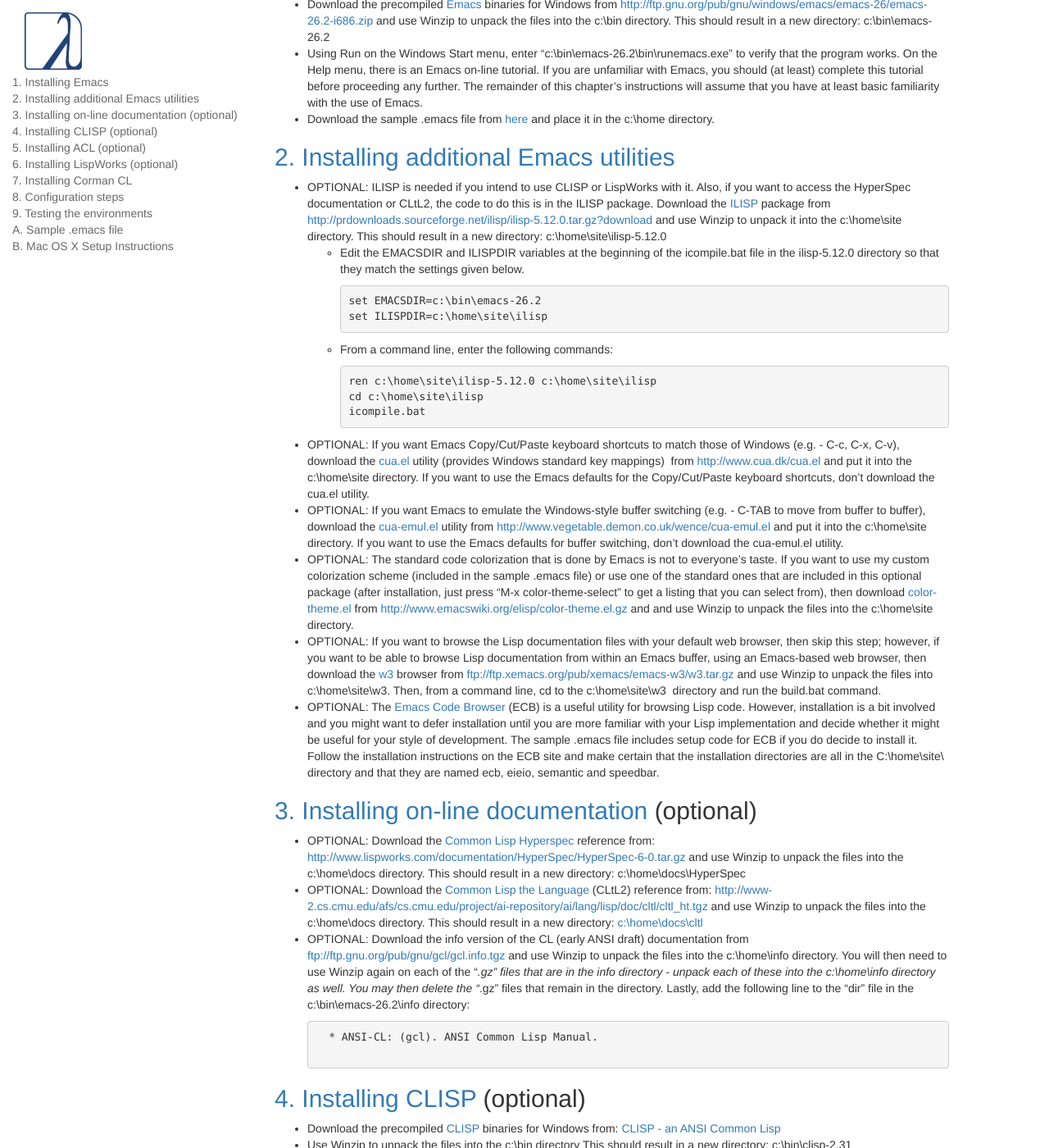
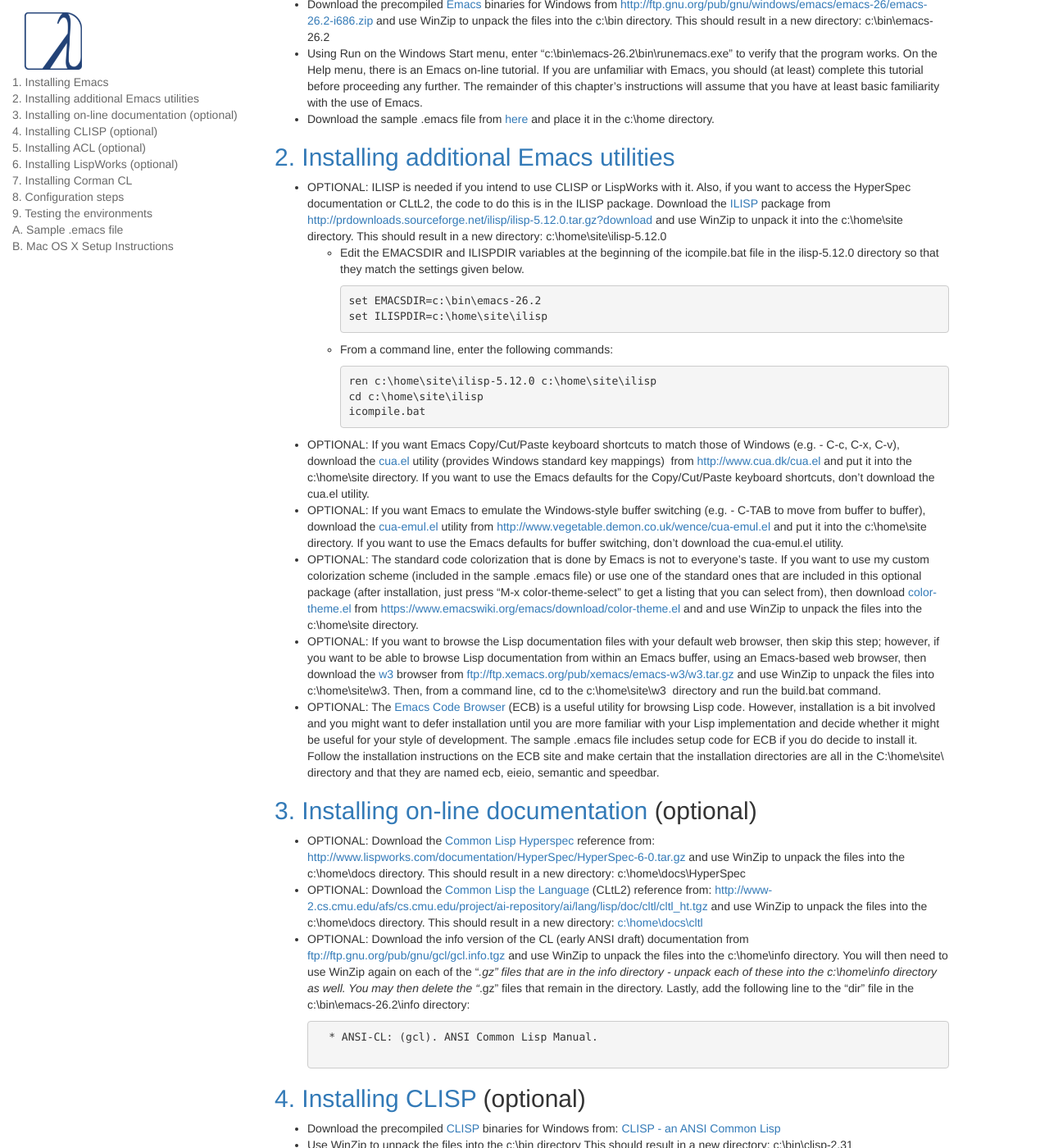
Before and after one commit to LispCookbook/cl-cookbook, a Jekyll site: the page built from windows.md, in a window 1280 px wide and 1400 px high, scrolled down 1182 px. Shown: the whole window at 82% size. Built offline with Jekyll 4.4.1, drawn with Linux system fonts in a browser that asks for light colours; some of the changed text lies outside the part shown.

Commit message:
windows.md: remove broken links; fix typos

```diff
--- a/windows.md
+++ b/windows.md
@@ -43,8 +43,8 @@
 For each installation, an installation directory is suggested. It is recommended that you install in the suggested directory since, if you use the suggested directory names, the provided Emacs start-up file (.emacs) will work "out-of-the-box". Please note the following:
 
 * If you use alternative directory names, you will need to modify the .emacs file (instructions provided in step #8).
-* The instructions assume you are using Winzip; however, you can use any alternative utility.
-* When you unpack .gz files with Winzip, it will ask you "Should WinZip decompress it to a temporary folder and open it?" - click on "No". When you unzip any files, you should ensure that "All files" radio button is selected and the "Use folder names" check box is ticked.
+* The instructions assume you are using WinZip; however, you can use any alternative utility.
+* When you unpack .gz files with WinZip, it will ask you "Should WinZip decompress it to a temporary folder and open it?" - click on "No". When you unzip any files, you should ensure that "All files" radio button is selected and the "Use folder names" check box is ticked.
 * There are instructions for downloading all the implementations; however, it is not necessary to do so. You should complete step #1 (Read through step #2 to determine whether you want/need any of the optional Emacs utilities covered in this section. Step #3 is required if you want local access to the Common Lisp documentation. If you don't want/need the documentation, this step is optional as well.) and the relevant parts of #8 & #9 (regardless of which implementations you download) and you will need to download at least one of #4 - #7\. You can download multiple implementations if you want to trial them.
 
 
@@ -61,14 +61,14 @@
     md c:\bin\
     </pre>
 
-* Download the precompiled [Emacs](http://www.gnu.org/software/emacs/) binaries for Windows from [http://ftp.gnu.org/pub/gnu/windows/emacs/emacs-26/emacs-26.2-i686.zip](http://ftp.gnu.org/pub/gnu/windows/emacs/emacs-26/emacs-26.2-i686.zip) and use Winzip to unpack the files into the c:\bin directory. This should result in a new directory: c:\bin\emacs-26.2
+* Download the precompiled [Emacs](http://www.gnu.org/software/emacs/) binaries for Windows from [http://ftp.gnu.org/pub/gnu/windows/emacs/emacs-26/emacs-26.2-i686.zip](http://ftp.gnu.org/pub/gnu/windows/emacs/emacs-26/emacs-26.2-i686.zip) and use WinZip to unpack the files into the c:\bin directory. This should result in a new directory: c:\bin\emacs-26.2
 * Using Run on the Windows Start menu, enter "c:\bin\emacs-26.2\bin\runemacs.exe" to verify that the program works. On the Help menu, there is an Emacs on-line tutorial. If you are unfamiliar with Emacs, you should (at least) complete this tutorial before proceeding any further. The remainder of this chapter's instructions will assume that you have at least basic familiarity with the use of Emacs.
 * Download the sample .emacs file from [here](.emacs) and place it in the c:\home directory.
 
 
 ## <a name="Installing additional Emacs utilities">2\. Installing additional Emacs utilities</a>
 
-* OPTIONAL: ILISP is needed if you intend to use CLISP or LispWorks with it. Also, if you want to access the HyperSpec documentation or CLtL2, the code to do this is in the ILISP package. Download the [ILISP](http://sourceforge.net/projects/ilisp/) package from [http://prdownloads.sourceforge.net/ilisp/ilisp-5.12.0.tar.gz?download](http://prdownloads.sourceforge.net/ilisp/ilisp-5.12.0.tar.gz?download) and use Winzip to unpack it into the c:\home\site directory. This should result in a new directory: c:\home\site\ilisp-5.12.0\
+* OPTIONAL: ILISP is needed if you intend to use CLISP or LispWorks with it. Also, if you want to access the HyperSpec documentation or CLtL2, the code to do this is in the ILISP package. Download the [ILISP](http://sourceforge.net/projects/ilisp/) package from [http://prdownloads.sourceforge.net/ilisp/ilisp-5.12.0.tar.gz?download](http://prdownloads.sourceforge.net/ilisp/ilisp-5.12.0.tar.gz?download) and use WinZip to unpack it into the c:\home\site directory. This should result in a new directory: c:\home\site\ilisp-5.12.0\
     * Edit the EMACSDIR and ILISPDIR variables at the beginning of the icompile.bat file in the ilisp-5.12.0 directory so that they match the settings given below.
 
       <pre>
@@ -86,16 +86,16 @@
 
 * OPTIONAL: If you want Emacs Copy/Cut/Paste keyboard shortcuts to match those of Windows (e.g. - C-c, C-x, C-v), download the [cua.el](http://www.cua.dk/cua.html) utility (provides Windows standard key mappings)  from [http://www.cua.dk/cua.el](http://www.cua.dk/cua.el) and put it into the c:\home\site directory. If you want to use the Emacs defaults for the Copy/Cut/Paste keyboard shortcuts, don't download the cua.el utility.
 * OPTIONAL: If you want Emacs to emulate the Windows-style buffer switching (e.g. - C-TAB to move from buffer to buffer), download the [cua-emul.el](http://www.vegetable.demon.co.uk/wence/cua-emul.el) utility from [http://www.vegetable.demon.co.uk/wence/cua-emul.el](http://www.vegetable.demon.co.uk/wence/cua-emul.el) and put it into the c:\home\site directory. If you want to use the Emacs defaults for buffer switching, don't download the cua-emul.el utility.
-* OPTIONAL: The standard code colorization that is done by Emacs is not to everyone's taste. If you want to use my custom colorization scheme (included in the sample .emacs file) or use one of the standard ones that are included in this optional package (after installation, just press "M-x color-theme-select" to get a listing that you can select from), then download [color-theme.el](http://www.geocities.com/kensanata/emacs.html#colortheme) from [http://www.emacswiki.org/elisp/color-theme.el.gz](http://www.emacswiki.org/elisp/color-theme.el.gz) and and use Winzip to unpack the files into the c:\home\site directory.
-* OPTIONAL: If you want to browse the Lisp documentation files with your default web browser, then skip this step; however, if you want to be able to browse Lisp documentation from within an Emacs buffer, using an Emacs-based web browser, then download the [w3](http://www.cs.indiana.edu/elisp/w3/docs.html) browser from [ftp://ftp.xemacs.org/pub/xemacs/emacs-w3/w3.tar.gz](ftp://ftp.xemacs.org/pub/xemacs/emacs-w3/w3.tar.gz) and use Winzip to unpack the files into c:\home\site\w3\. Then, from a command line, cd to the c:\home\site\w3  directory and run the build.bat command.
+* OPTIONAL: The standard code colorization that is done by Emacs is not to everyone's taste. If you want to use my custom colorization scheme (included in the sample .emacs file) or use one of the standard ones that are included in this optional package (after installation, just press "M-x color-theme-select" to get a listing that you can select from), then download [color-theme.el](https://www.emacswiki.org/emacs/color-theme.el) from [https://www.emacswiki.org/emacs/download/color-theme.el](https://www.emacswiki.org/emacs/download/color-theme.el) and and use WinZip to unpack the files into the c:\home\site directory.
+* OPTIONAL: If you want to browse the Lisp documentation files with your default web browser, then skip this step; however, if you want to be able to browse Lisp documentation from within an Emacs buffer, using an Emacs-based web browser, then download the [w3](http://www.cs.indiana.edu/elisp/w3/docs.html) browser from [ftp://ftp.xemacs.org/pub/xemacs/emacs-w3/w3.tar.gz](ftp://ftp.xemacs.org/pub/xemacs/emacs-w3/w3.tar.gz) and use WinZip to unpack the files into c:\home\site\w3\. Then, from a command line, cd to the c:\home\site\w3  directory and run the build.bat command.
 * OPTIONAL: The [Emacs Code Browser](http://ecb.sourceforge.net/) (ECB) is a useful utility for browsing Lisp code. However, installation is a bit involved and you might want to defer installation until you are more familiar with your Lisp implementation and decide whether it might be useful for your style of development. The sample .emacs file includes setup code for ECB if you do decide to install it. Follow the installation instructions on the ECB site and make certain that the installation directories are all in the C:\home\site\ directory and that they are named ecb, eieio, semantic and speedbar.
 
 
 ## <a name="Installing on-line documentation">3\. Installing on-line documentation</a> (optional)
 
-* OPTIONAL: Download the [Common Lisp Hyperspec](http://www.lispworks.com/documentation/HyperSpec/) reference from: [http://www.lispworks.com/documentation/HyperSpec/HyperSpec-6-0.tar.gz](http://www.lispworks.com/documentation/HyperSpec/HyperSpec-6-0.tar.gz) and use Winzip to unpack the files into the c:\home\docs directory. This should result in a new directory: c:\home\docs\HyperSpec
-* OPTIONAL: Download the [Common Lisp the Language](http://www-2.cs.cmu.edu/Groups/AI/html/cltl/cltl2.html) (CLtL2) reference from: [http://www-2.cs.cmu.edu/afs/cs.cmu.edu/project/ai-repository/ai/lang/lisp/doc/cltl/cltl_ht.tgz](http://www-2.cs.cmu.edu/afs/cs.cmu.edu/project/ai-repository/ai/lang/lisp/doc/cltl/cltl_ht.tgz) and use Winzip to unpack the files into the c:\home\docs directory. This should result in a new directory: [c:\home\docs\cltl](file:///c:/home/docs/cltl)
-* OPTIONAL: Download the info version of the CL (early ANSI draft) documentation from [ftp://ftp.gnu.org/pub/gnu/gcl/gcl.info.tgz](ftp://ftp.gnu.org/pub/gnu/gcl/gcl.info.tgz) and use Winzip to unpack the files into the c:\home\info directory. You will then need to use Winzip again on each of the "*.gz" files that are in the info directory - unpack each of these into the c:\home\info directory as well. You may then delete the "*.gz" files that remain in the directory. Lastly, add the following line to the "dir" file in the c:\bin\emacs-26.2\info directory:
+* OPTIONAL: Download the [Common Lisp Hyperspec](http://www.lispworks.com/documentation/HyperSpec/) reference from: [http://www.lispworks.com/documentation/HyperSpec/HyperSpec-6-0.tar.gz](http://www.lispworks.com/documentation/HyperSpec/HyperSpec-6-0.tar.gz) and use WinZip to unpack the files into the c:\home\docs directory. This should result in a new directory: c:\home\docs\HyperSpec
+* OPTIONAL: Download the [Common Lisp the Language](http://www-2.cs.cmu.edu/Groups/AI/html/cltl/cltl2.html) (CLtL2) reference from: [http://www-2.cs.cmu.edu/afs/cs.cmu.edu/project/ai-repository/ai/lang/lisp/doc/cltl/cltl_ht.tgz](http://www-2.cs.cmu.edu/afs/cs.cmu.edu/project/ai-repository/ai/lang/lisp/doc/cltl/cltl_ht.tgz) and use WinZip to unpack the files into the c:\home\docs directory. This should result in a new directory: [c:\home\docs\cltl](file:///c:/home/docs/cltl)
+* OPTIONAL: Download the info version of the CL (early ANSI draft) documentation from [ftp://ftp.gnu.org/pub/gnu/gcl/gcl.info.tgz](ftp://ftp.gnu.org/pub/gnu/gcl/gcl.info.tgz) and use WinZip to unpack the files into the c:\home\info directory. You will then need to use WinZip again on each of the "*.gz" files that are in the info directory - unpack each of these into the c:\home\info directory as well. You may then delete the "*.gz" files that remain in the directory. Lastly, add the following line to the "dir" file in the c:\bin\emacs-26.2\info directory:
 
     <pre>
     * ANSI-CL: (gcl). ANSI Common Lisp Manual.
@@ -105,7 +105,7 @@
 ## <a name="Installing CLISP">4\. Installing CLISP</a> (optional)
 
 * Download the precompiled [CLISP](http://clisp.cons.org/) binaries for Windows from: [CLISP - an ANSI Common Lisp](http://sourceforge.net/project/showfiles.php?group_id=1355)
-* Use Winzip to unpack the files into the c:\bin directory This should result in a new directory: c:\bin\clisp-2.31
+* Use WinZip to unpack the files into the c:\bin directory This should result in a new directory: c:\bin\clisp-2.31
 * Create a file named _clisprc.lisp in the c:\home directory. This file can have any initializations that need to occur when CLISP starts. For the time being, just leave it empty.
 
 
```
Also changed, not shown: other parts of windows.md (+1 -1 lines).
